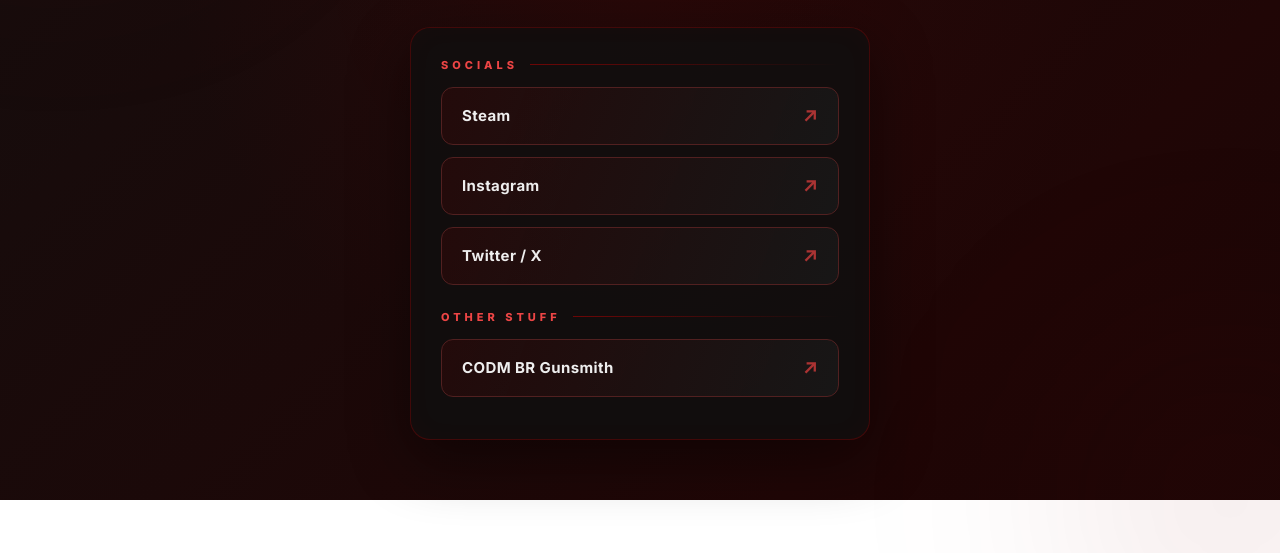
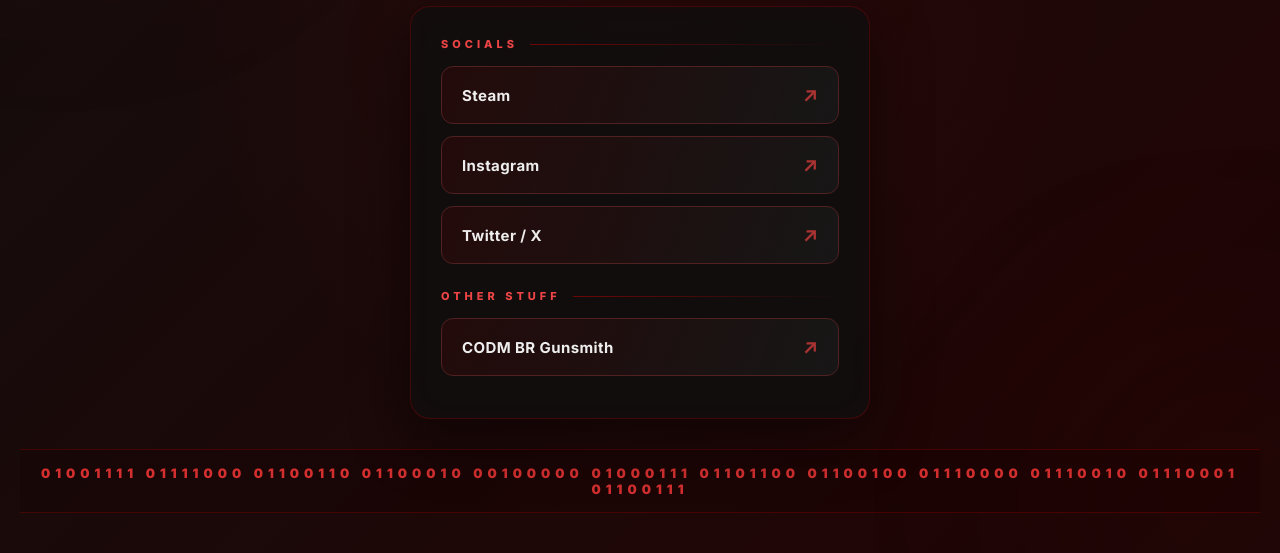
Before and after one commit to Iwase-XD/iwase-xd.github.io, a plain HTML site: page index.html in a window 1280 px wide. Shown: the part 300-853 px from the top of the page. Before the commit the page ends 800 px from the top, so only its background shows below. Drawn offline with Linux system fonts and the light colour scheme.

Commit message:
Update index.html

```diff
--- a/index.html
+++ b/index.html
@@ -1,4 +1,3 @@
-
 <!DOCTYPE html>
 <html lang="en">
 
@@ -65,12 +64,15 @@ body {
     animation: backgroundMove 16s ease infinite;
 
     display: flex;
+    flex-direction: column;
+
     justify-content: center;
     align-items: center;
 
     padding: 40px 20px;
 
     overflow-x: hidden;
+
 }
 
 @keyframes backgroundMove {
@@ -483,6 +485,59 @@ h1 {
 
 }
 
+/* =========================
+   INFINITE MARQUEE FOOTER
+========================= */
+
+.marquee {
+    width: 100%;
+    margin-top: 30px;
+    padding: 15px 0;
+
+    text-align: center;
+
+    border-top: 1px solid rgba(200, 0, 0, 0.25);
+    border-bottom: 1px solid rgba(200, 0, 0, 0.25);
+
+    background: rgba(20, 0, 0, 0.35);
+}
+
+.marquee-track {
+    display: block;
+    width: 100%;
+
+    text-align: center;
+    animation: none;
+}
+
+.marquee-track span {
+    display: none;
+}
+
+.marquee-track span:first-child {
+    display: block;
+
+    color: #d32f2f;
+    font-size: 13px;
+    font-weight: 900;
+    letter-spacing: 5px;
+    text-transform: uppercase;
+}
+
+/* Pause when hovered */
+
+.marquee:hover .marquee-track {
+    animation-play-state: paused;
+}
+
+/* Reduced motion */
+
+@media (prefers-reduced-motion: reduce) {
+    .marquee-track {
+        animation: none;
+    }
+}
+
 </style>
 </head>
 
@@ -552,5 +607,11 @@ h1 {
     </div>
 </div>
 
+<footer class="marquee">
+    <div class="marquee-track">
+        <span>01001111 01111000 01100110 01100010 00100000 01000111 01101100 01100100 01110000 01110010 01110001 01100111</span>
+    </div>
+</footer>
+
 </body>
 </html>
```
